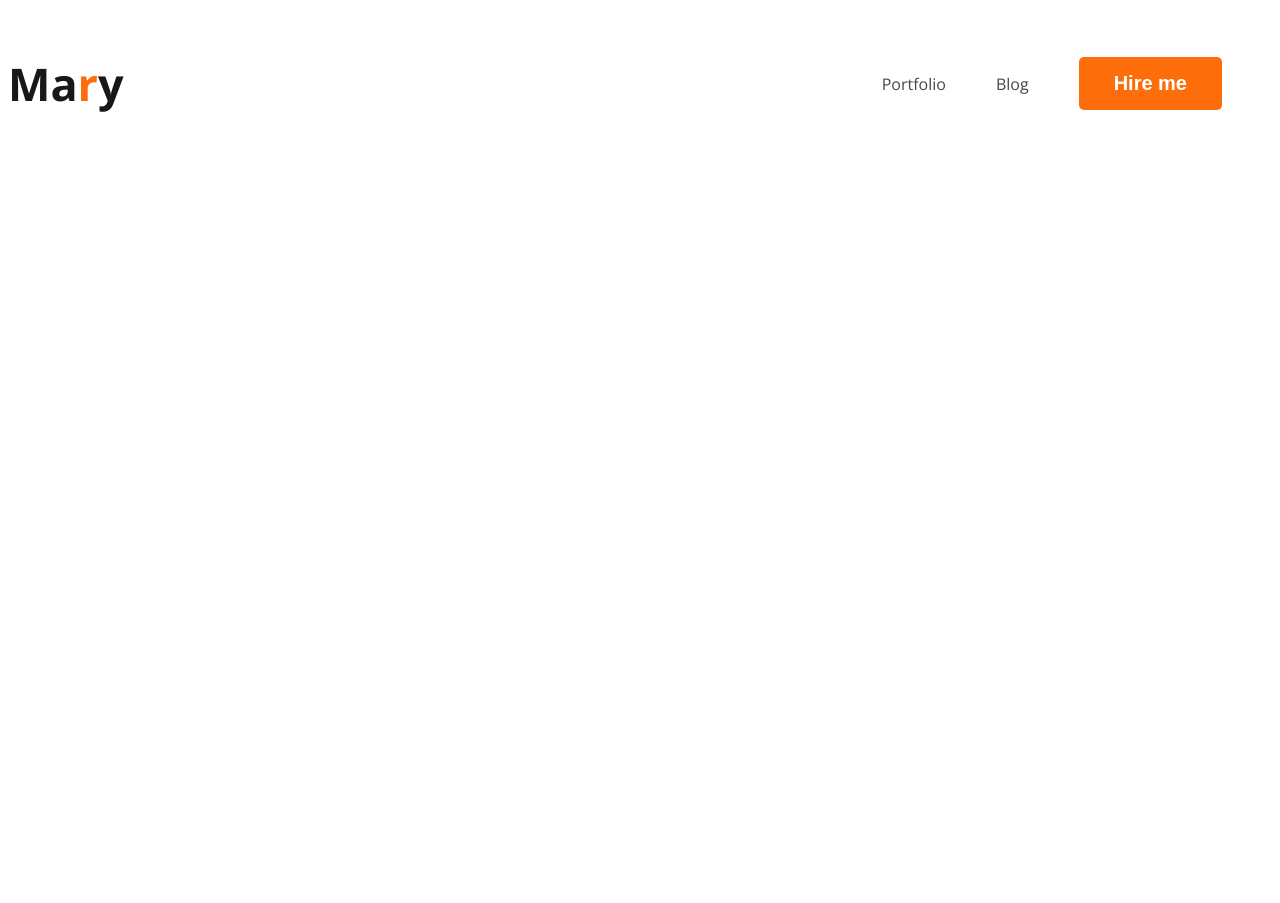
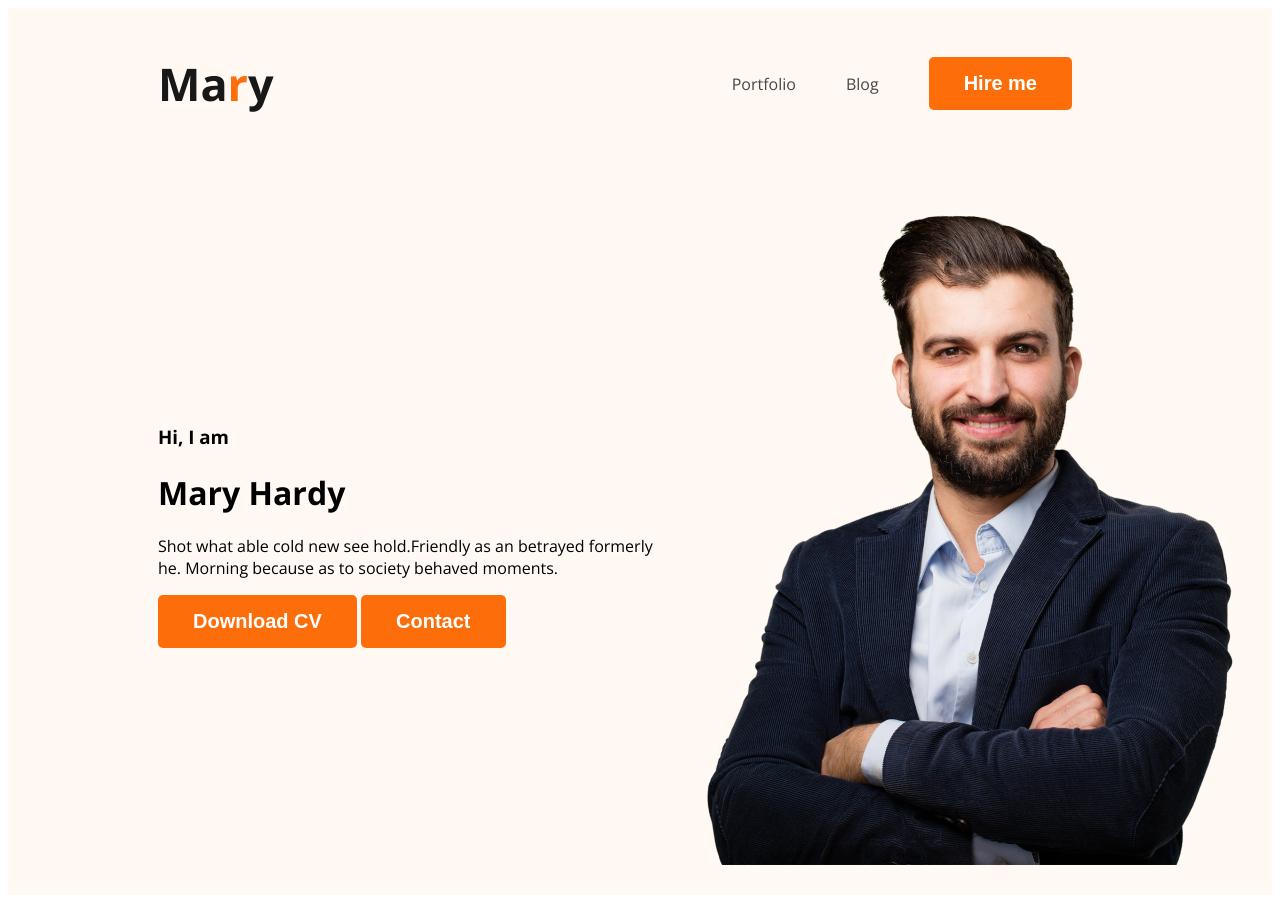
Before and after one commit to junayet4o12/web-developer-portfolio, a plain HTML site: page index.html in a window 1280 px wide. Before the commit the page ends 800 px from the top, so only its background shows below. Drawn offline with nearby package versions, Linux system fonts and the light colour scheme.

Commit message:
pic added

```diff
--- a/index.css
+++ b/index.css
@@ -8,6 +8,7 @@ nav {
     display: flex;
     justify-content: space-between;
     align-items: center;
+    margin: 0px 150px;
 }
 
 .nav-title {
@@ -45,3 +46,10 @@ nav a {
     text-decoration: none;
     color: #474747;
 }
+
+.header {
+    background-color: #FFF8F3;
+}
+.banner{padding: 30px 30px 30px  150px ;
+display: flex;
+align-items: center;}
--- a/index.html
+++ b/index.html
@@ -12,7 +12,7 @@
 </head>
 
 <body>
-    <header>
+    <header class="header">
         <nav>
             <h3 class="nav-title">Ma<span class="text-primary">r</span>y</h3>
             <ul>
@@ -21,6 +21,17 @@
                 <li><button class="btn-primary">Hire me</button></li>
             </ul>
         </nav>
+        <div class="banner">
+            <div>
+                <h3 class="banner-greeting">Hi, I am</h3>
+                <h1 class="banner-heading">Mary Hardy</h1>
+                <p>Shot what able cold new see hold.Friendly as an betrayed formerly he. Morning because as to society
+                    behaved moments.</p>
+                <button class="btn-primary">Download CV</button>
+                <button class="btn-primary">Contact</button>
+            </div>
+            <img style="width: 584px; height: 676px; flex-shrink: 0;" src="images/hardy.png" alt="">
+        </div>
     </header>
     <main></main>
     <footer></footer>
```
